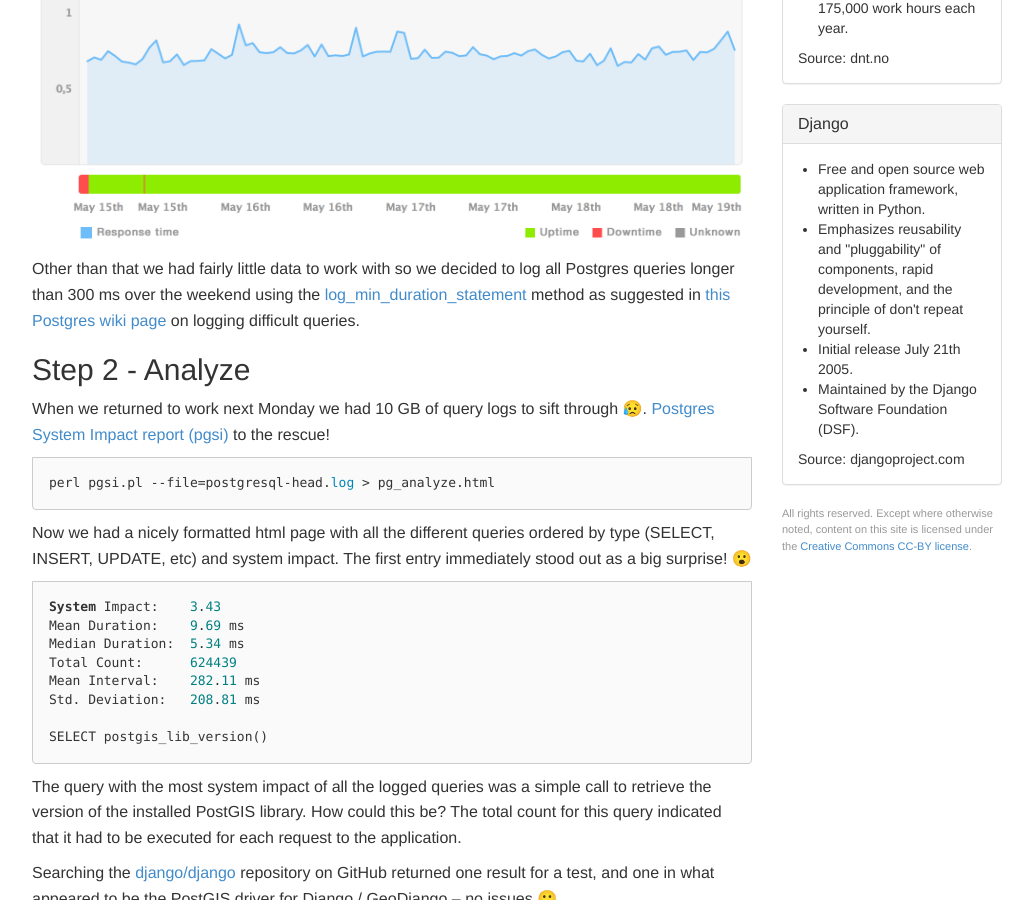
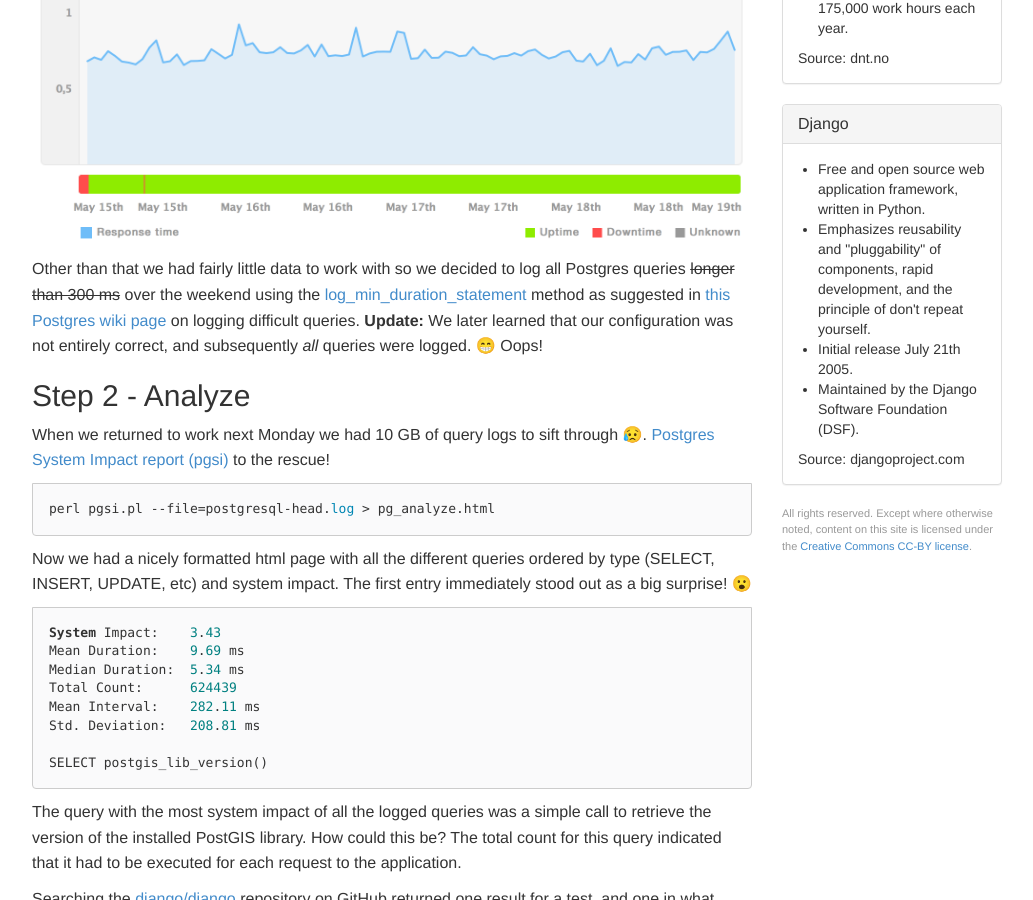
Before and after one commit to Starefossen/starefossen.github.com, a Jekyll site: the page built from _posts/2015-05-21-django-performance-postgis-version.md, in a window 1280 px wide and 900 px high, scrolled down 593 px. Shown: the whole window, without its empty margins (123-1156 px from the left). Built offline with Jekyll 4.4.1, drawn with Linux system fonts in a browser that asks for light colours; nearby versions of some CDN libraries; Markdown is read by kramdown in place of the engine named in the settings; a script that is not in the unit is left out; comment, search, counter and statistics services are not loaded.

Commit message:
The original log configuration did not work as intended

```diff
--- a/_posts/2015-05-21-django-performance-postgis-version.md
+++ b/_posts/2015-05-21-django-performance-postgis-version.md
@@ -49,11 +49,12 @@ region).
 ![Pre Response Time](/uploads/2015/05/21/response_pre.png "Pre Response Time")
 
 Other than that we had fairly little data to work with so we decided to log all
-Postgres queries longer than 300 ms over the weekend using the [
+Postgres queries <del>longer than 300 ms</del> over the weekend using the [
 log\_min\_duration\_statement](http://www.postgresql.org/docs/current/static/runtime-config-logging.html#GUC-LOG-STATEMENT)
 method as suggested in [this Postgres wiki
 page](https://wiki.postgresql.org/wiki/Logging_Difficult_Queries) on logging
-difficult queries.
+difficult queries. **Update:** We later learned that our configuration was not
+entirely correct, and subsequently *all* queries were logged. 😁  Oops!
 
 ## Step 2 - Analyze
 
```
